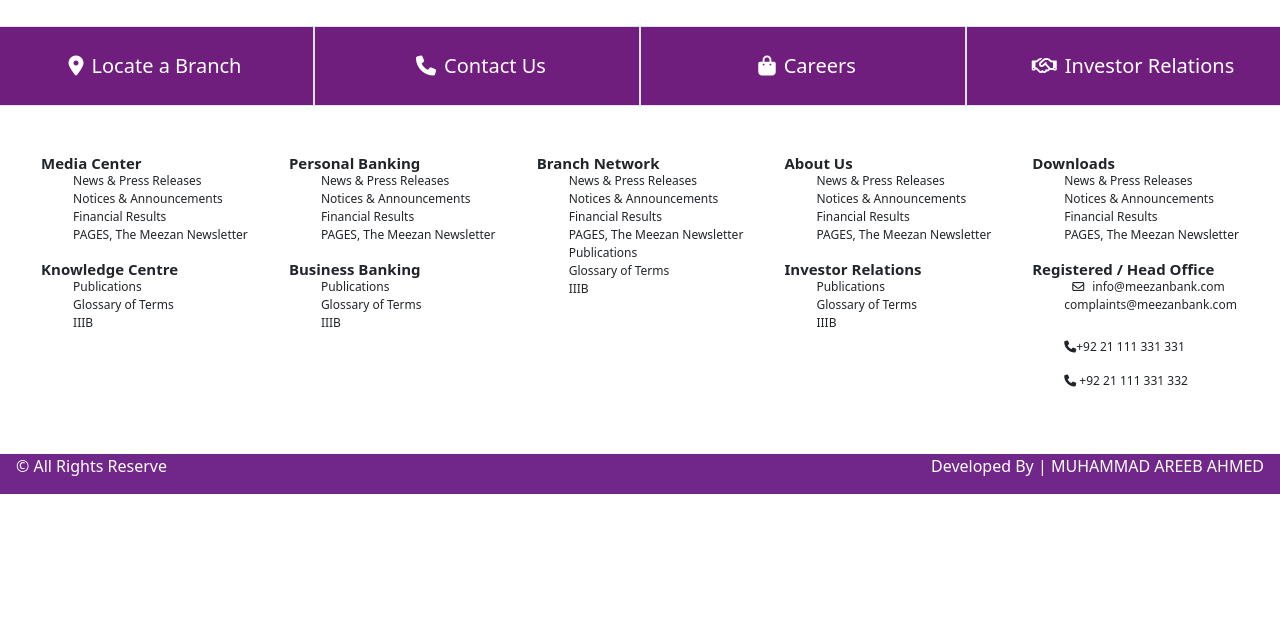
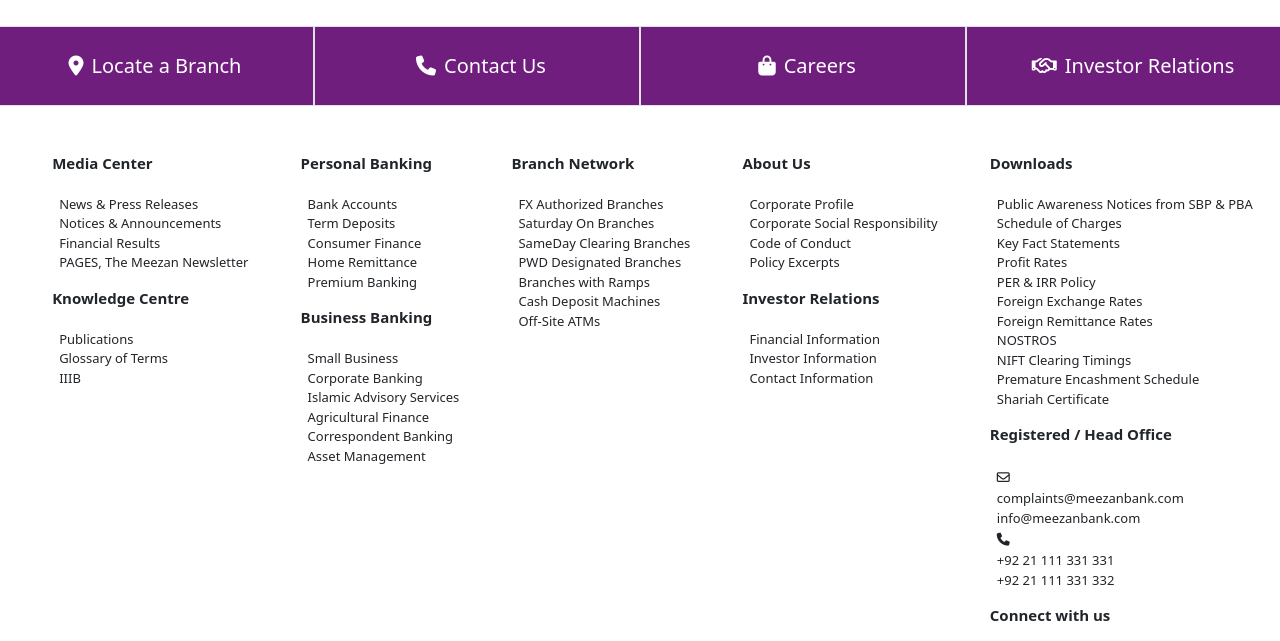
Before and after one commit to MuhammadAreebAhmed/Meezan-Bank, a plain HTML site: page index.html in a window 1280 px wide. Shown: the part 2495-3136 px from the top of the page. Before the commit the page ends 2989 px from the top, so only its background shows below. Drawn offline with nearby package versions, Linux system fonts and the light colour scheme.

Commit message:
All Done

```diff
--- a/index.html
+++ b/index.html
@@ -229,70 +229,97 @@
         <div>
             <h5>Personal Banking</h5>
             <ul>
-                <li>News & Press Releases</li>
-                <li>Notices & Announcements</li>
-                <li>Financial Results</li>
-                <li>PAGES, The Meezan Newsletter</li>
+                <li>Bank Accounts</li>
+                <li>Term Deposits</li>
+                <li>Consumer Finance</li>
+                <li>Home Remittance</li>
+                <li>Premium Banking</li>
             </ul>
 
             <h5>Business Banking</h5>
             <ul>
-                <li>Publications</li>
-                <li>Glossary of Terms</li>
-                <li>IIIB</li>
+                <li>Small Business</li>
+                <li>Corporate Banking</li>
+                <li>Islamic Advisory Services</li>
+                <li>Agricultural Finance</li>
+                <li>Correspondent Banking</li>
+                <li>Asset Management</li>
             </ul>
         </div>
         <div>
             <h5>Branch Network</h5>
             <ul>
-                <li>News & Press Releases</li>
-                <li>Notices & Announcements</li>
-                <li>Financial Results</li>
-                <li>PAGES, The Meezan Newsletter</li>
-                <li>Publications</li>
-                <li>Glossary of Terms</li>
-                <li>IIIB</li>
+                <li>FX Authorized Branches</li>
+                <li>Saturday On Branches</li>
+                <li>SameDay Clearing Branches</li>
+                <li>PWD Designated Branches</li>
+                <li>Branches with Ramps</li>
+                <li>Cash Deposit Machines</li>
+                <li>Off-Site ATMs</li>
             </ul>
         </div>
         <div>
             <h5>About Us</h5>
             <ul>
-                <li>News & Press Releases</li>
-                <li>Notices & Announcements</li>
-                <li>Financial Results</li>
-                <li>PAGES, The Meezan Newsletter</li>
+                <li>Corporate Profile</li>
+                <li>Corporate Social Responsibility</li>
+                <li>Code of Conduct</li>
+                <li>Policy Excerpts</li>
             </ul>
 
             <h5>Investor Relations</h5>
             <ul>
-                <li>Publications</li>
-                <li>Glossary of Terms</li>
-                <li>IIIB</li>
+                <li>Financial Information</li>
+                <li>Investor Information</li>
+                <li>Contact Information</li>
             </ul>
         </div>
         <div>
             <h5>Downloads</h5>
             <ul>
-                <li>News & Press Releases</li>
-                <li>Notices & Announcements</li>
-                <li>Financial Results</li>
-                <li>PAGES, The Meezan Newsletter</li>
+                <li>Public Awareness Notices from SBP & PBA</li>
+                <li>Schedule of Charges</li>
+                <li>Key Fact Statements</li>
+                <li>Profit Rates</li>
+                <li>PER & IRR Policy</li>
+                <li>Foreign Exchange Rates</li>
+                <li>Foreign Remittance Rates</li>
+                <li>NOSTROS</li>
+                <li>NIFT Clearing Timings</li>
+                <li>Premature Encashment Schedule</li>
+                <li>Shariah Certificate</li>
+
             </ul>
 
             <h5>Registered / Head Office</h5>
             <ul>
-                <li><span class="p-2"><i class="fa-regular fa-envelope"></i></span>info@meezanbank.com</li>
-                <li>complaints@meezanbank.com</li> <br />
                 <li>
-                <div>
-                    <div><p> <span><i class="call-icon fa-solid fa-phone"></i></span>+92 21 111 331 331</p></div>
-                    <div><p> <span><i class="call-icon fa-solid fa-phone"></i></span> +92 21 111 331 332</p></div>
-                </div>
+                    <span class="call-icon"><i class="fa-regular fa-envelope"></i></span>
                 </li>
+
+                <li>complaints@meezanbank.com <br />info@meezanbank.com </li>
+
+                <li>
+                    <span><i class="call-icon fa-solid fa-phone"></i></span>
+                </li>
+
+                    <li> +92 21 111 331 331 <br />  +92 21 111 331 332 </li>
+
             </ul>
+
+            <h5>Connect with us</h5>
+
+            <div class="d-flex flex-wrap align-item-start">
+                <div class="footer-contact"><a href="#"><img width="40px" src="./Assets/icons8-twitter-144.png" alt="icon">  </a></div>
+                <div class="footer-contact"><a href="#"><img width="40px" src="./Assets/icons8-instagram-144.png" alt="icon"></a></div>
+                <div class="footer-contact"><a href="#"><img width="40px" src="./Assets/icons8-linkedin-144.png" alt="icon"> </a></div>
+                <div class="footer-contact"><a href="#"><img width="40px" src="./Assets/icons8-facebook-144.png" alt="icon"> </a></div>
+
+            </div>
+
         </div>
-    </div>
 
+</div>
     <div class="Footer px-3 mt-5">
         <div>
             <P> &copy All Rights Reserve</P>
--- a/style.css
+++ b/style.css
@@ -122,13 +122,13 @@
 
 .container-footer ul li {
     list-style: none;
-    font-size: 12px;
+    font-size: 13px;
 
 }
 .container-footer h5 {
     font-weight: bold;
     font-size: 15px;
-   margin: 0 auto;
+   padding: 0px 0px 15px 25px;
 }
 
 .Footer {
@@ -136,4 +136,21 @@
     color: white;
     display: flex;
     justify-content: space-between;
+    align-items: center;
 }
+
+.Footer p {
+    padding-top: 15px;
+}
+.container-footer .call-icon {
+
+    display: flex;
+    flex-direction: column;
+    align-items: start;
+    padding: 5px 0px 5px 0px;
+
+}
+
+.container-footer .footer-contact {
+    padding: 0px 0px 0px 20px;
+}
```
Also changed, not shown: Assets/icons8-facebook-144.png (added), Assets/icons8-instagram-144.png (added), Assets/icons8-linkedin-144.png (added), Assets/icons8-twitter-144.png (added).
